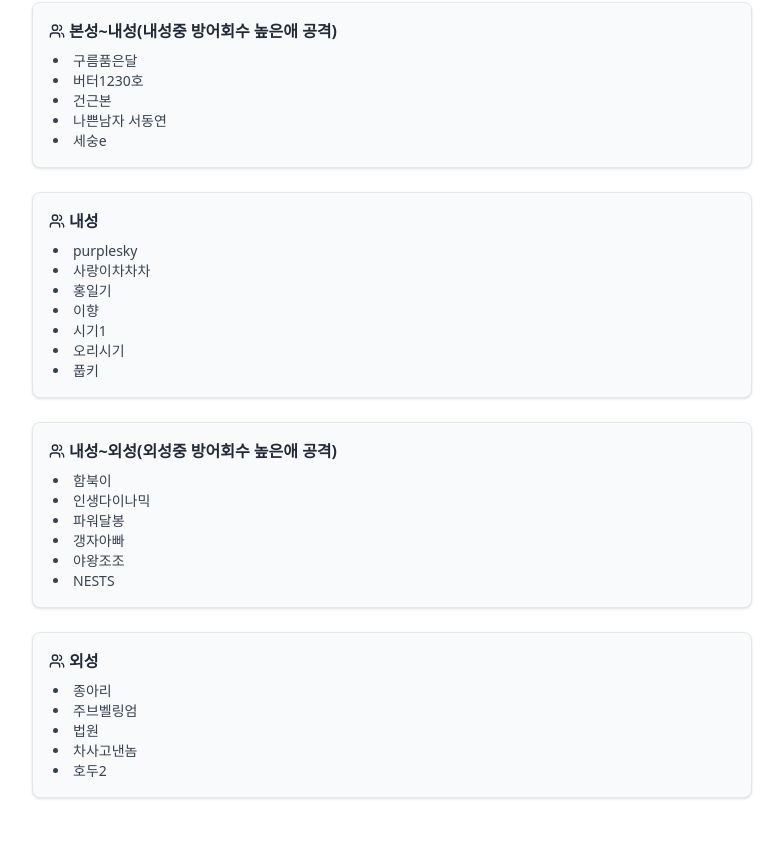
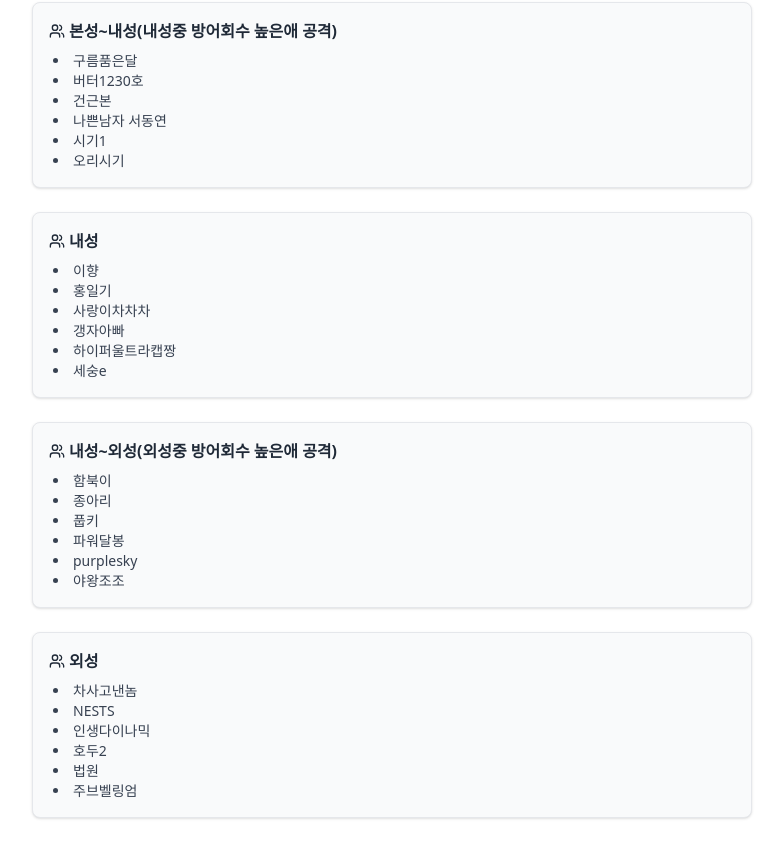
Before and after one commit to ogeongeun/snr-guide, a React (Create React App) app: page /guild-offense/setup in a window 1280 px wide. Shown: the part 280-1122 px from the top of the page, without its empty margins (248-1031 px from the left). Built offline with nearby package versions, Linux system fonts and the light colour scheme.

Commit message:
작업 내용

```diff
--- a/src/pages/GuildOffenseSetupPage.jsx
+++ b/src/pages/GuildOffenseSetupPage.jsx
@@ -4,10 +4,10 @@ import { Users } from 'lucide-react';
 const GuildOffenseSetupPage = () => {
   const userGroups = {
     '본성': ['아도어','뉴비호이호','빈빈빈','렝차','온다이','겁많아요'],
-    '본성~내성(내성중 방어회수 높은애 공격)': ['구름품은달','버터1230호','건근본','나쁜남자 서동연','세숭e'],
-    '내성': [ 'purplesky','사랑이차차차','홍일기','이향','시기1','오리시기','풉키'],
-     '내성~외성(외성중 방어회수 높은애 공격)': ['함북이','인생다이나믹','파워달봉','갱자아빠','야왕조조','NESTS'],
-    '외성': ['종아리','주브벨링엄','법원','차사고낸놈','호두2'],
+    '본성~내성(내성중 방어회수 높은애 공격)': ['구름품은달','버터1230호','건근본','나쁜남자 서동연','시기1','오리시기'],
+    '내성': [ '이향','홍일기','사랑이차차차','갱자아빠','하이퍼울트라캡짱','세숭e'],
+     '내성~외성(외성중 방어회수 높은애 공격)': ['함북이','종아리','풉키','파워달봉','purplesky','야왕조조'],
+    '외성': ['차사고낸놈','NESTS','인생다이나믹','호두2','법원','주브벨링엄'],
 
   };
 
```
